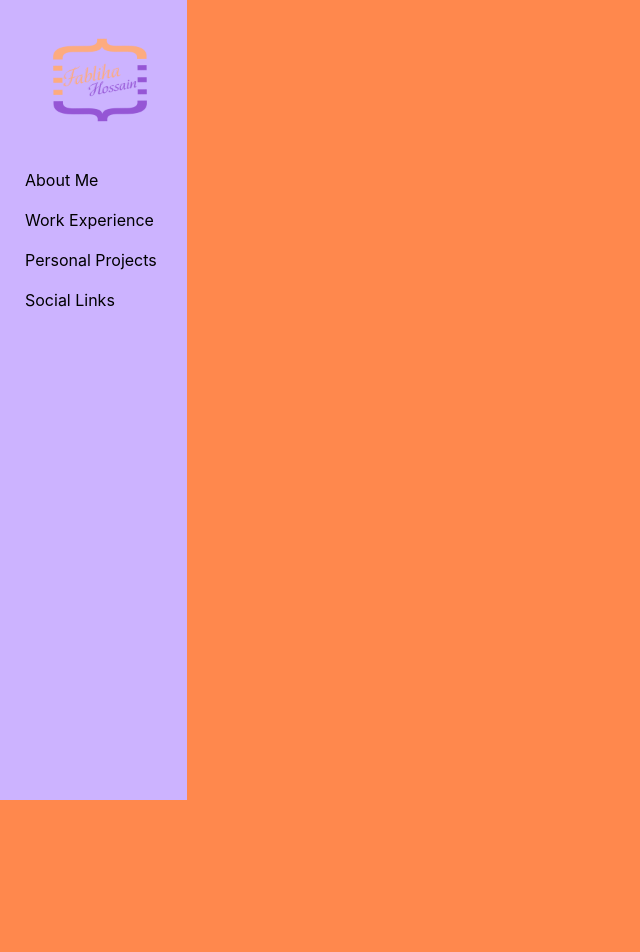
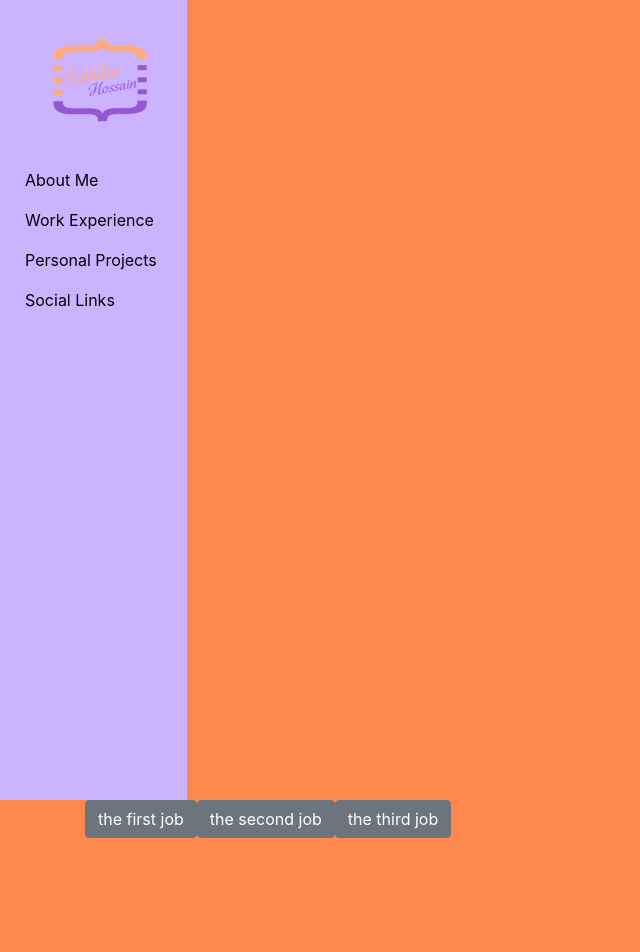
Before and after one commit to FablihaHossain/portfolio, a Next.js app: page /experience in a window 1280 px wide. Before the commit this address had no page. Shown: the top 952 px of the page, without its empty margins (0-640 px from the left). After the commit the page ends 838 px from the top, so only its background shows below. Built offline with nearby package versions, Linux system fonts and the light colour scheme.

Commit message:
component and page for work experience

```diff
--- /dev/null
+++ b/components/ExperienceCard.jsx
@@ -0,0 +1,18 @@
+import React, { useState } from 'react';
+import styled from '@emotion/styled';
+import { Button, Collapse, Card, CardBody } from 'reactstrap';
+
+export default function ExperienceCard({ job, details }) {
+    const [open, setIsOpen] = useState(false);
+    const toggle = () => setIsOpen(!open);
+    return (
+        <>
+            <Button onClick={toggle}> {job} </Button>
+            <Collapse isOpen={open} >
+                <Card>
+                    <CardBody>{details}</CardBody>
+                </Card>
+            </Collapse>
+        </>
+    )
+}
--- /dev/null
+++ b/pages/experience.js
@@ -0,0 +1,12 @@
+import React from 'react';
+import ExperienceCard from '../components/ExperienceCard';
+
+export default function Experience() {
+    return (
+        <>
+            <ExperienceCard job={'the first job'} details={'blah'}></ExperienceCard>
+            <ExperienceCard job={'the second job'} details={'blah blah'}></ExperienceCard>
+            <ExperienceCard job={'the third job'} details={'blah blah blah'}></ExperienceCard>
+        </>
+    )
+}
```
